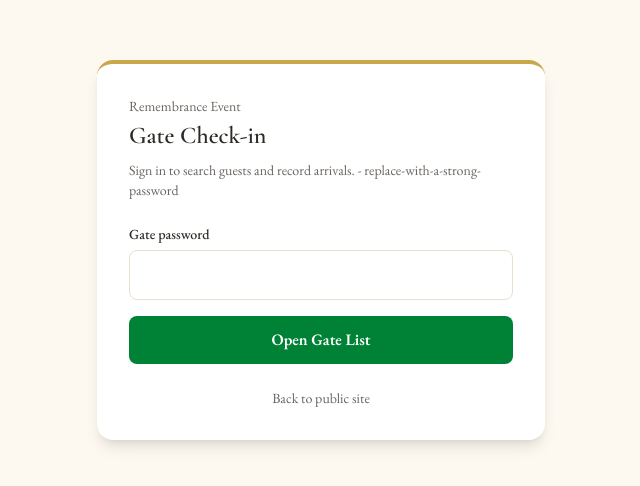
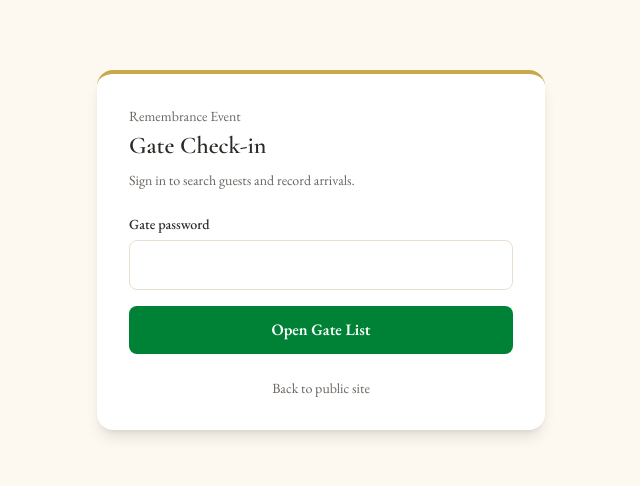
Before and after one commit to falconDevKing/uwem-remembrance, a Next.js app: page /gate in a window 1280 px wide. Shown: the part 150-636 px from the top of the page, without its empty margins (319-959 px from the left). Built offline with nearby package versions, Linux system fonts and the light colour scheme; no server answers.

Commit message:
Removed exposed key

```diff
--- a/src/app/gate/page.tsx
+++ b/src/app/gate/page.tsx
@@ -27,7 +27,7 @@ export default async function GatePage(props: PageProps<"/gate">) {
         <div className="w-full max-w-md rounded-2xl border-t-4 border-gold bg-card p-8 shadow-lg">
           <p className="text-sm text-muted">Remembrance Event</p>
           <h1 className="mt-1 font-display text-2xl font-semibold text-foreground">Gate Check-in</h1>
-          <p className="mt-2 mb-6 text-sm text-muted">Sign in to search guests and record arrivals. - {process.env.NEXT_PUBLIC_GATE_PASSWORD}</p>
+          <p className="mt-2 mb-6 text-sm text-muted">Sign in to search guests and record arrivals.</p>
           <GateLoginForm />
           <Link href="/" className="mt-6 block text-center text-sm text-muted hover:text-gold">
             Back to public site
```
